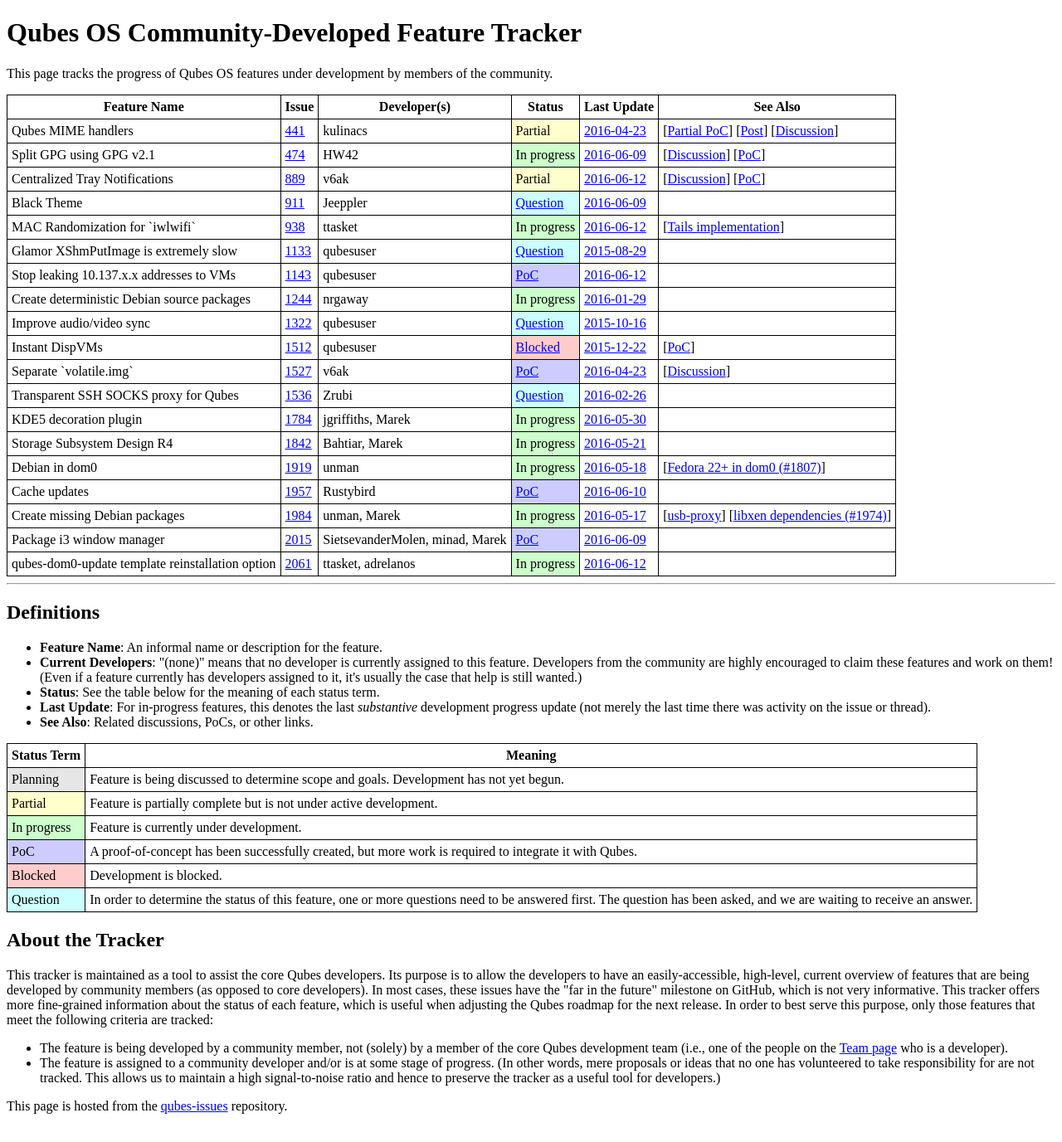
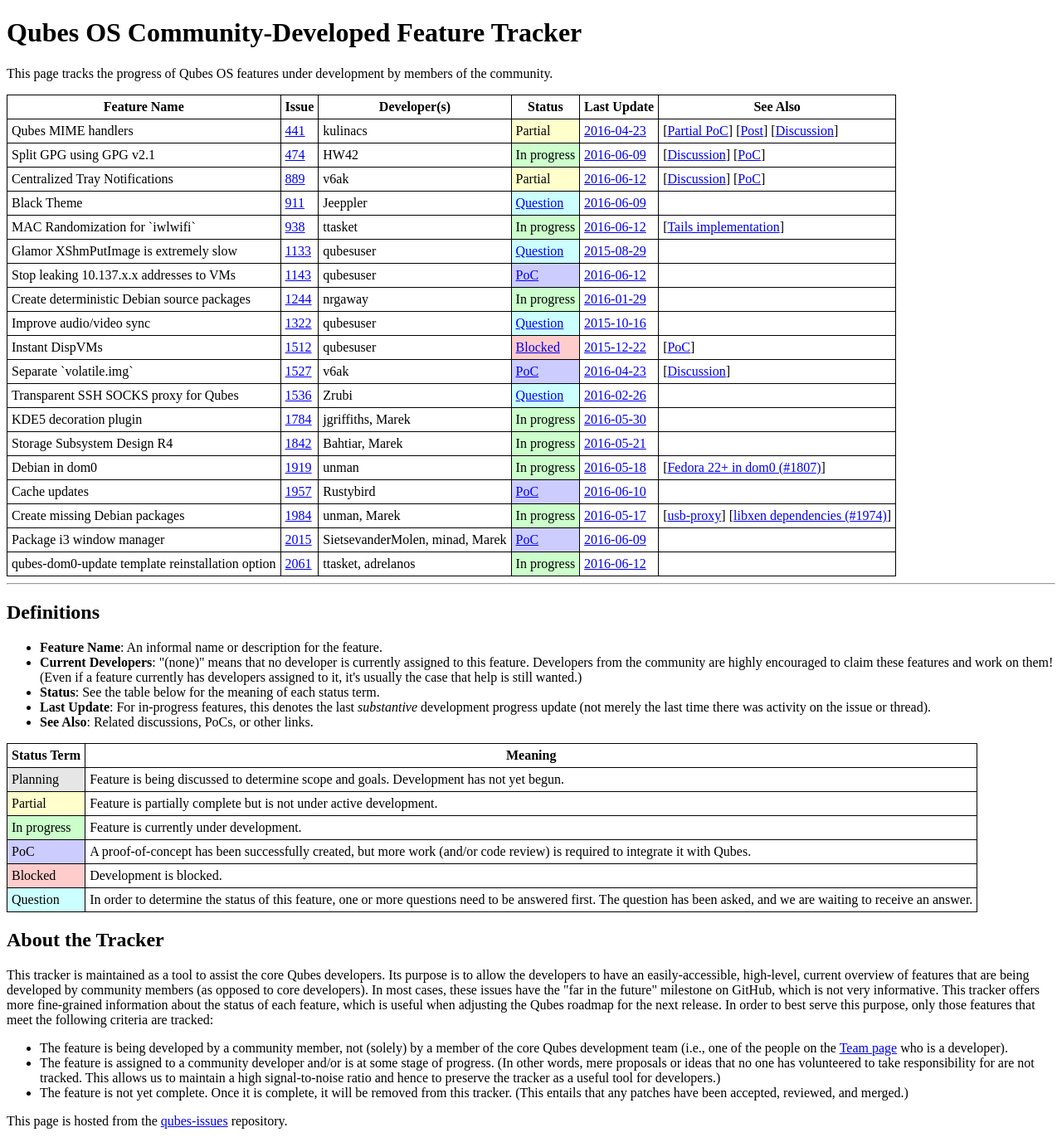
Before and after one commit to QubesOS/qubes-issues, a Jekyll site: the page built from index.md, in a window 1280 px wide. Shown: the whole page at 83% size. Built offline with Jekyll 4.4.1, drawn with Linux system fonts in a browser that asks for light colours.

Commit message:
Add clarificatory notes

```diff
--- a/_includes/features.html
+++ b/_includes/features.html
@@ -100,7 +100,7 @@
     </tr>
     <tr>
       <td class="poc">PoC</td>
-      <td>A proof-of-concept has been successfully created, but more work is required to integrate it with Qubes.</td>
+      <td>A proof-of-concept has been successfully created, but more work (and/or code review) is required to integrate it with Qubes.</td>
     </tr>
     <tr>
       <td class="blocked">Blocked</td>
@@ -132,5 +132,8 @@ tracked:</p>
   volunteered to take responsibility for are not tracked. This allows us to
   maintain a high signal-to-noise ratio and hence to preserve the tracker as a
   useful tool for developers.)</li>
+  <li>The feature is not yet complete. Once it is complete, it will be removed
+  from this tracker. (This entails that any patches have been accepted,
+  reviewed, and merged.)</li>
 </ul>
 <p>This page is hosted from the <a href="https://github.com/QubesOS/qubes-issues/tree/gh-pages">qubes-issues</a> repository.</p>
```
